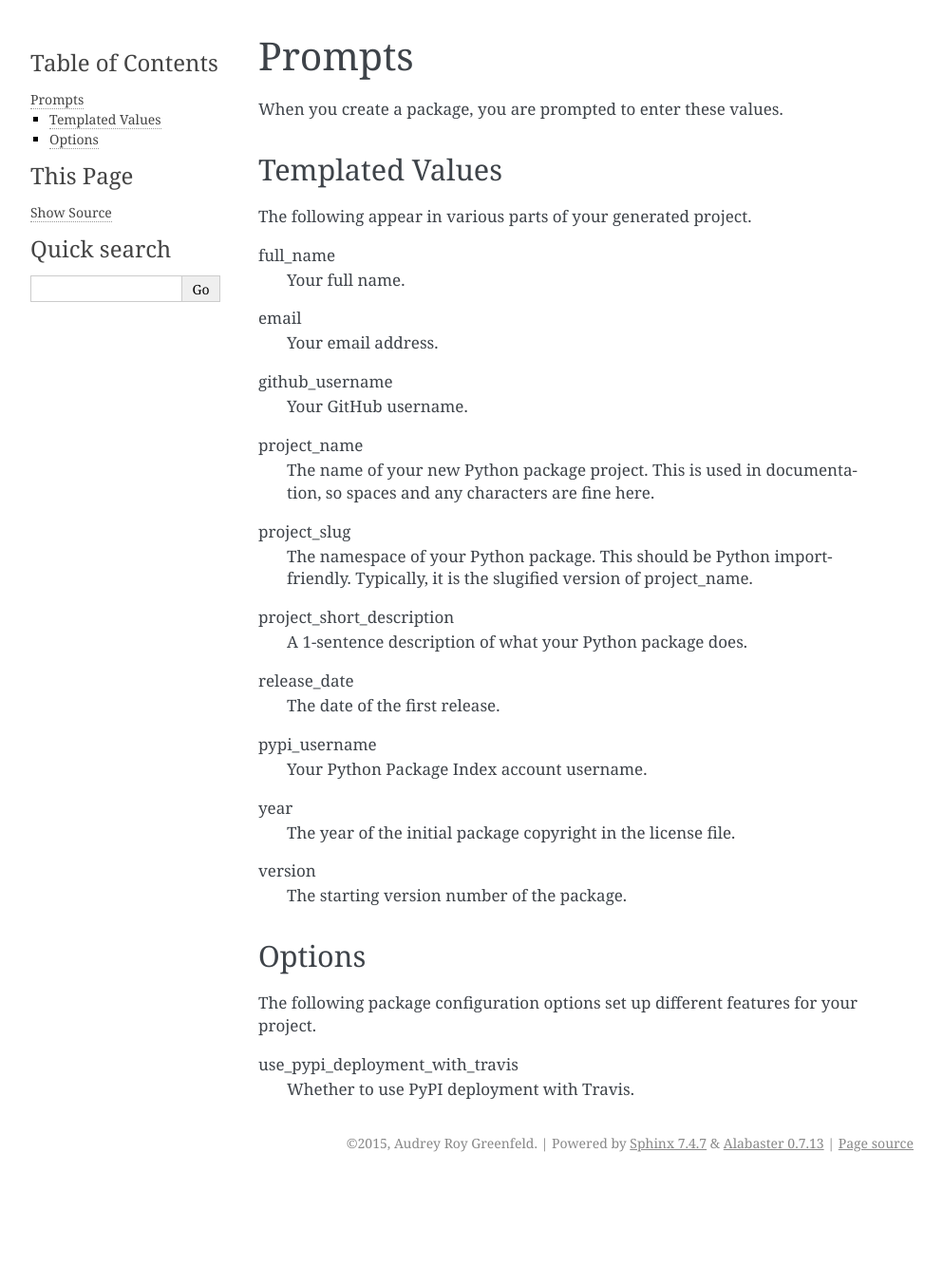
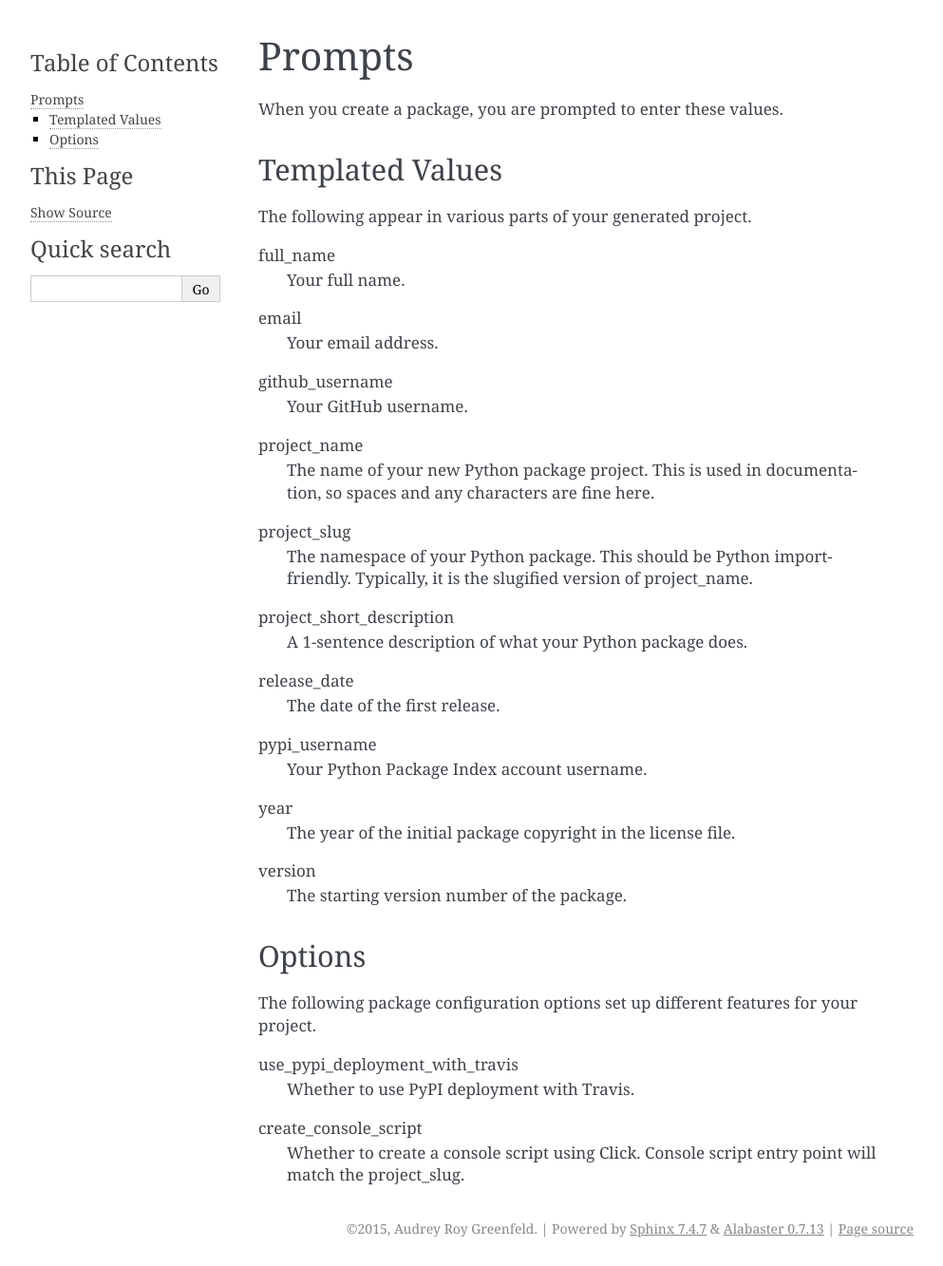
Before and after one commit to audreyfeldroy/cookiecutter-pypackage, a Sphinx documentation site: the page built from docs/prompts.rst, in a window 1280 px wide. Shown: the whole page at 95% size, without its empty margins (148-1141 px from the left). Built offline with Sphinx 7.4.7, drawn with Linux system fonts in a browser that asks for light colours; before the commit the page ends 1243 px from its top, so only the background shows below that.

Commit message:
Added console script option info to promps documentation

```diff
--- a/docs/prompts.rst
+++ b/docs/prompts.rst
@@ -45,3 +45,6 @@ The following package configuration options set up different features for your p
 
 use_pypi_deployment_with_travis
     Whether to use PyPI deployment with Travis.
+
+create_console_script
+    Whether to create a console script using Click. Console script entry point will match the project_slug.
```
